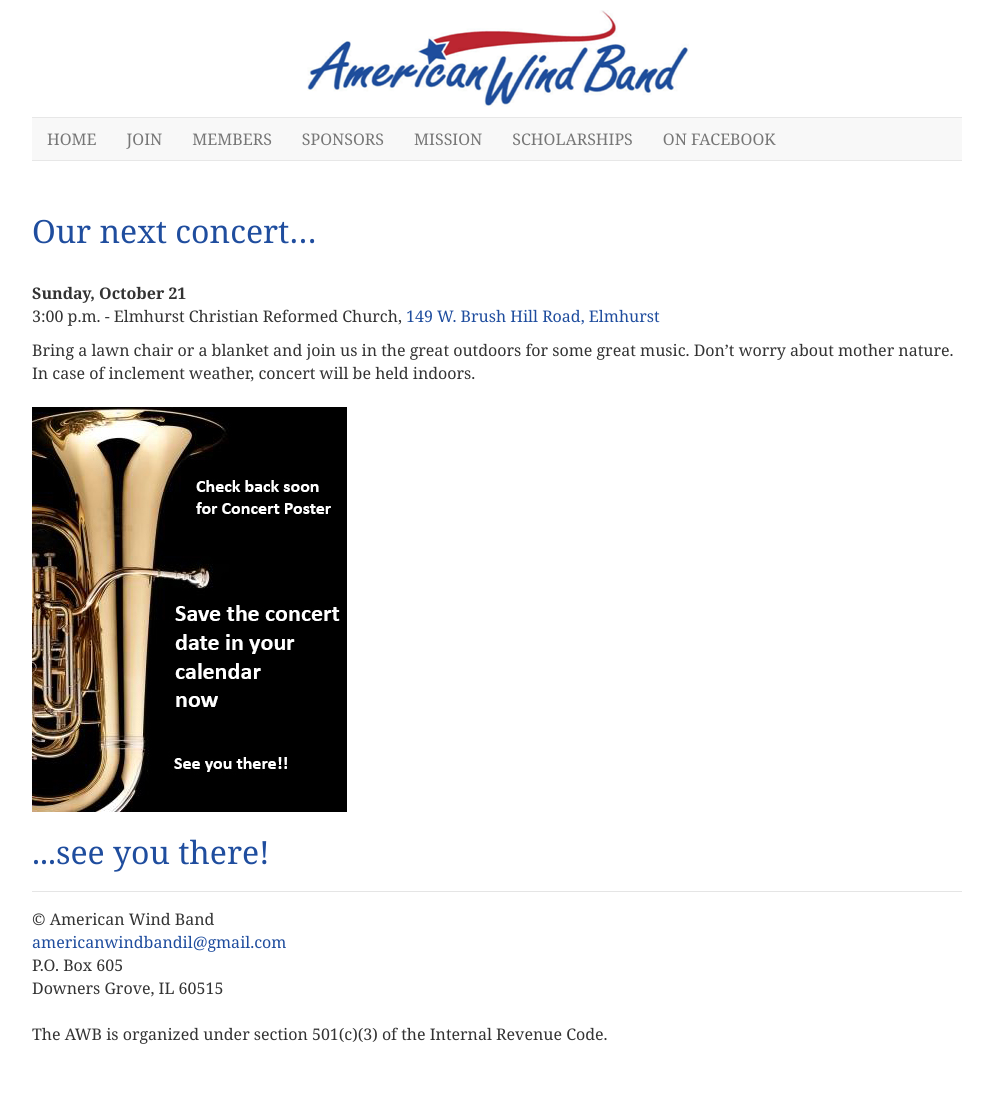
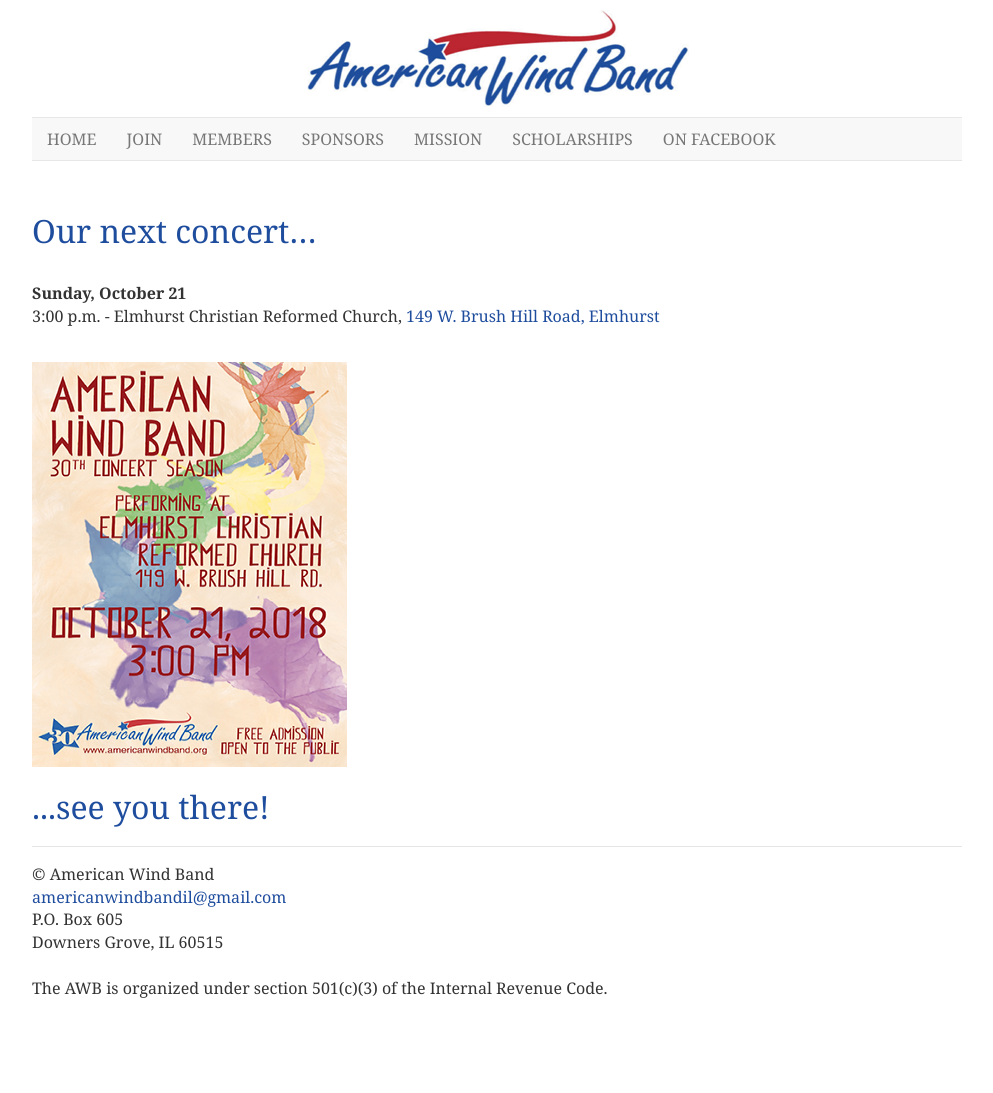
Before and after one commit to americanwindband/americanwindband.github.io, a Jekyll site: the page built from concert-details.md, in a window 1280 px wide. Shown: the whole page, without its empty margins (143-1136 px from the left). Built offline with Jekyll 4.4.1, drawn with Linux system fonts in a browser that asks for light colours; after the commit the page ends 1047 px from its top, so only the background shows below that.

Commit message:
Update concert-details.md

```diff
--- a/concert-details.md
+++ b/concert-details.md
@@ -7,8 +7,6 @@
 
  <br /><strong>Sunday, October 21</strong><br />3:00 p.m. - Elmhurst Christian Reformed Church, <a href="https://goo.gl/maps/R6bzZrmuCqm" target="new">149 W. Brush Hill Road, Elmhurst</a><br/>
 
-Bring a lawn chair or a blanket and join us in the great outdoors for some great music.  Don’t worry about mother nature.  In case of inclement weather, concert will be held indoors.<br  />
-                        <br/><img src="images/awb-poster-coming-soon-01.jpg" width="315" height="405" alt=""/>
-
+<br/><img src="images/awb-oct-2018-concert-poster.jpg" width="315" height="405" alt=""/>
 
 <h1>...see you there!<h1>
```
